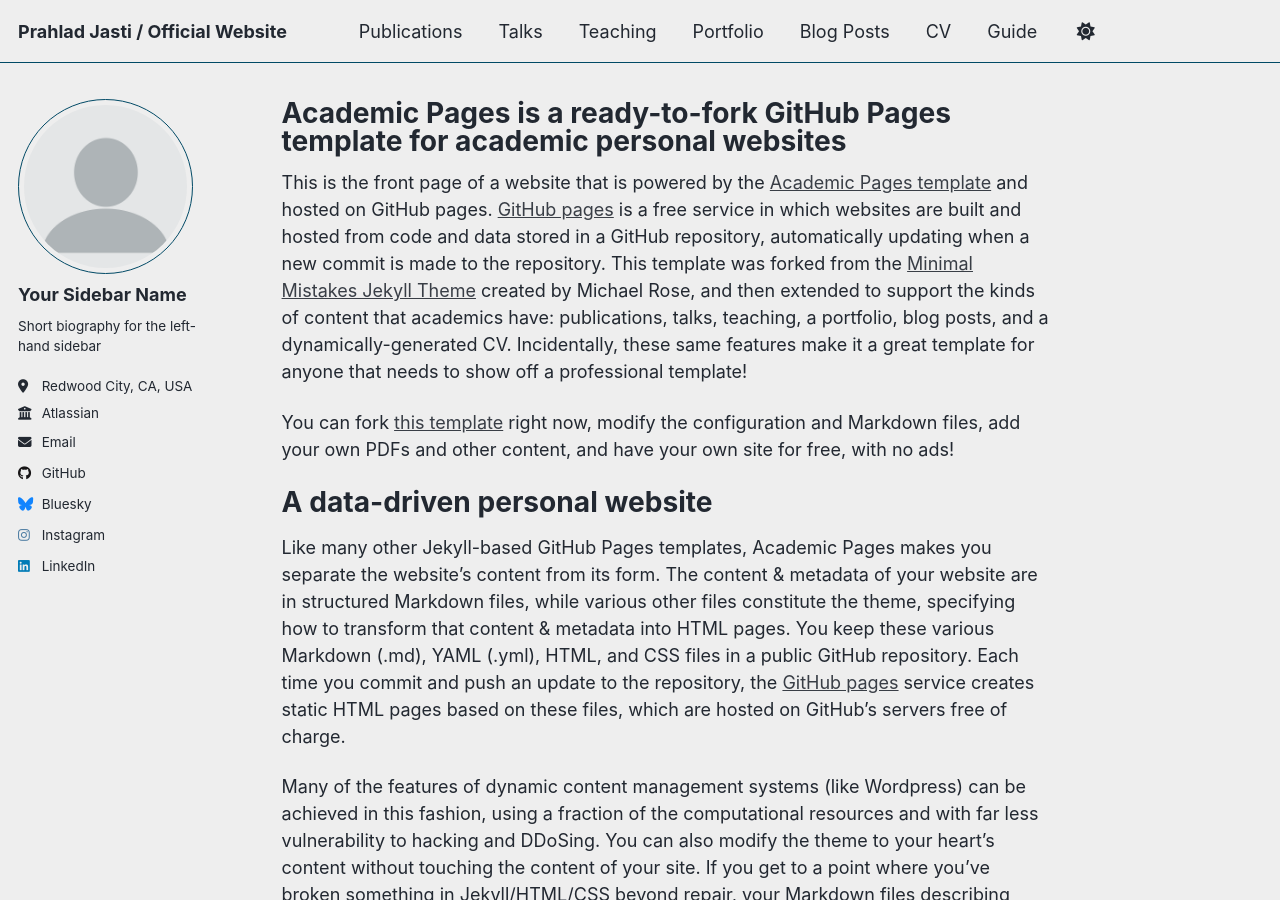
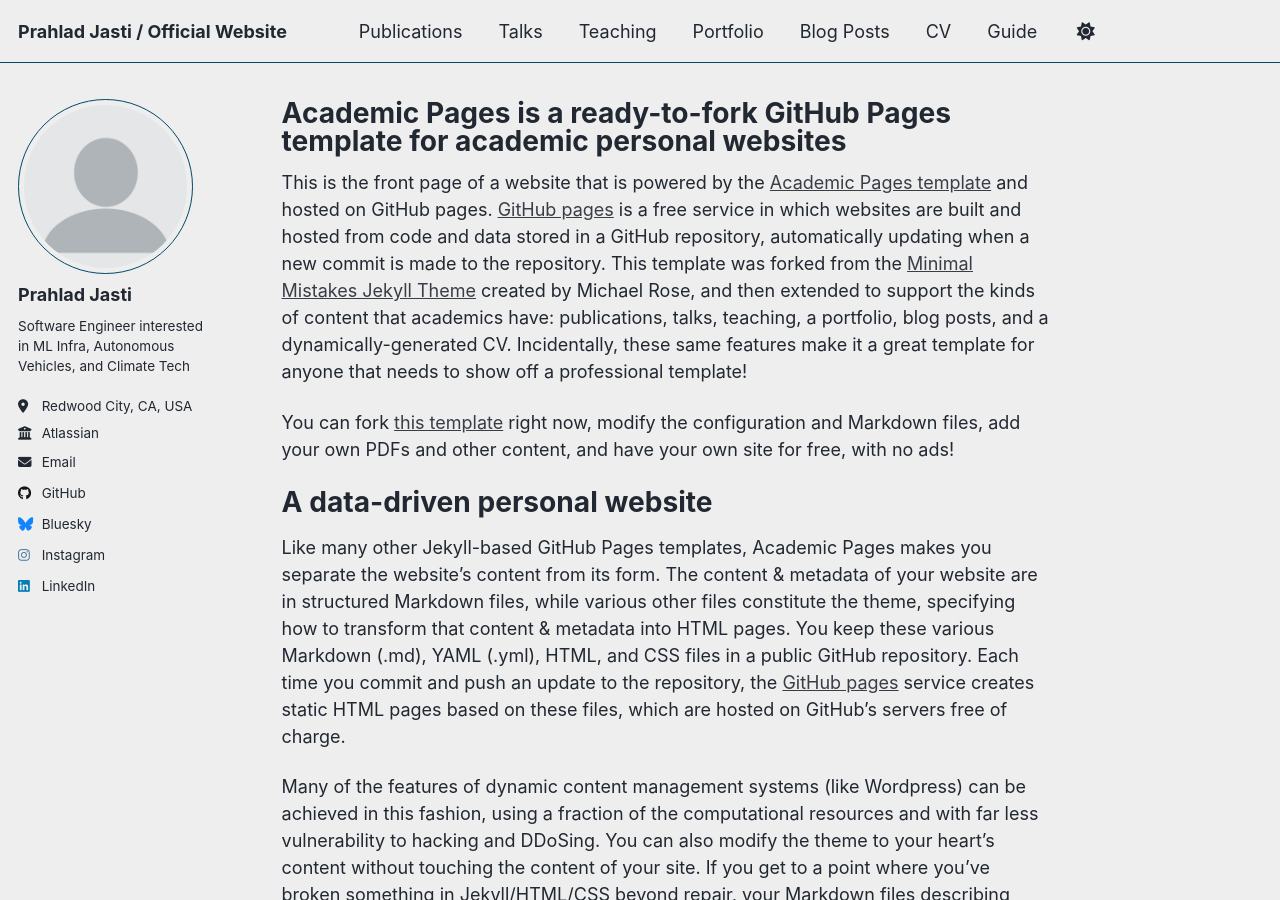
Before and after one commit to prahlad-jasti/prahlad-jasti.github.io, a Jekyll site: the page built from _pages/about.md, in a window 1280 px wide and 900 px high. Built offline with Jekyll 4.4.1, drawn with Linux system fonts in a browser that asks for light colours; a script that is not in the unit is left out.

Commit message:
Update _config.yml

```diff
--- a/_config.yml
+++ b/_config.yml
@@ -24,9 +24,9 @@ repository               : "academicpages/academicpages.github.io"
 author:
   # Biographic information
   avatar           : "profile.png"
-  name             : "Your Sidebar Name"
+  name             : "Prahlad Jasti"
   pronouns         : # example: "she/her"
-  bio              : "Short biography for the left-hand sidebar"
+  bio              : "Software Engineer interested in ML Infra, Autonomous Vehicles, and Climate Tech"
   location         : "Redwood City, CA, USA"
   employer         : "Atlassian"
   uri              : # URL
```
